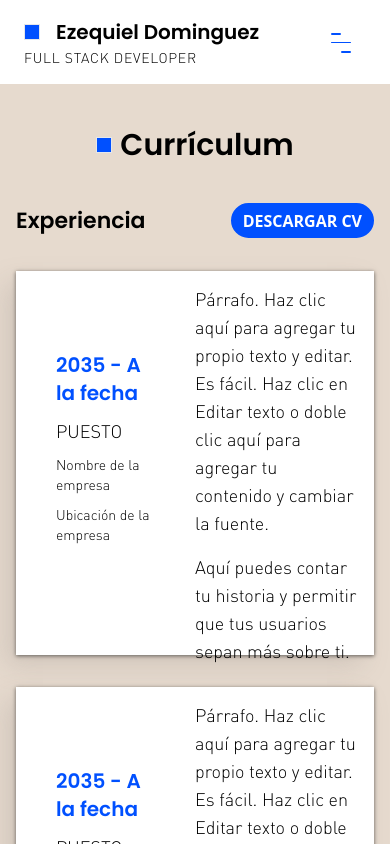
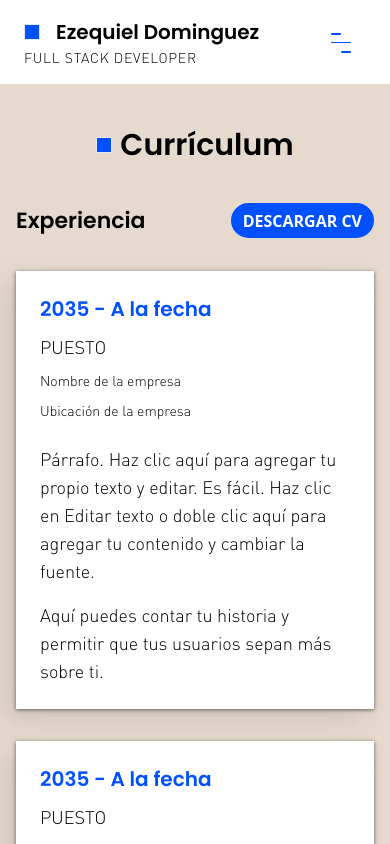
Before and after one commit to Cocahuana/portfolio_nextjs, a Next.js app: page /Curriculum in a window 390 px wide. Shown: the top 844 px of the page. Built offline with nearby package versions, Linux system fonts and the light colour scheme.

Commit message:
Feat: Curriculum Card for Mobile finish

```diff
--- a/src/components/modules/CurriculumCard/CurriculumCard.tsx
+++ b/src/components/modules/CurriculumCard/CurriculumCard.tsx
@@ -18,10 +18,10 @@ function CurriculumCard({
 	p2,
 }: Props) {
 	return (
-		<div className='bg-white h-96'>
-			<Card className='w-full h-full flex'>
-				<div className='flex  w-1/2'>
-					<div className='flex flex-col w-full gap-2.5 p-10 pt-20'>
+		<div className='bg-white h-auto lg:h-96'>
+			<Card className='w-full h-full flex flex-col lg:flex-row p-6 lg:p-0 gap-6 lg:gap-0'>
+				<div className='flex w-full lg:w-1/2 '>
+					<div className='flex flex-col w-full gap-2.5 lg:p-10 lg:pt-20'>
 						<h3 className='text-xl text-[color:var(--primary-bg)]'>
 							{date}
 						</h3>
@@ -30,7 +30,7 @@ function CurriculumCard({
 						<p className='text-sm'>{companyLocation}</p>
 					</div>
 				</div>
-				<div className='flex items-center w-1/2 pr-4 pt-6 h-full'>
+				<div className='flex items-center w-full lg:w-1/2 lg:pr-4 lg:pt-6 h-full gap2.5 lg:gap-0'>
 					<div className='flex flex-col w-full h-auto justify-between gap-4'>
 						<p className='text-lg'>{p1}</p>
 						<p className='text-lg'>{p2}</p>
```
